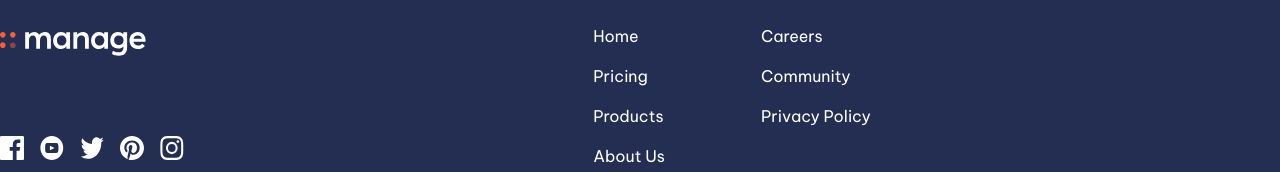
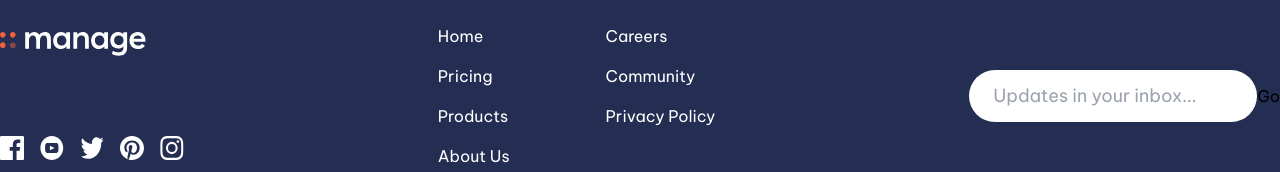
Before and after one commit to AlvesPHGA/manage-lp, a React (Vite) app: page / in a window 1280 px wide. Shown: the part 2643-2815 px from the top of the page. Built offline with nearby package versions, Linux system fonts and the light colour scheme.

Commit message:
feat: create a InputComponent

```diff
--- a/src/ui/components/footer/FormComponent.tsx
+++ b/src/ui/components/footer/FormComponent.tsx
@@ -1,3 +1,10 @@
+import { InputComponent } from '../form/InputComponent';
+
 export const FormComponent = () => {
-   return <form action=""></form>;
+   return (
+      <form action="">
+         <InputComponent />
+         <button>Go</button>
+      </form>
+   );
 };
--- /dev/null
+++ b/src/ui/components/form/InputComponent.tsx
@@ -0,0 +1,9 @@
+export const InputComponent = () => {
+   return (
+      <input
+         className="pl-6 pr-8 py-3 rounded-[30px] text-lg"
+         type="text"
+         placeholder="Updates in your inbox..."
+      />
+   );
+};
```
